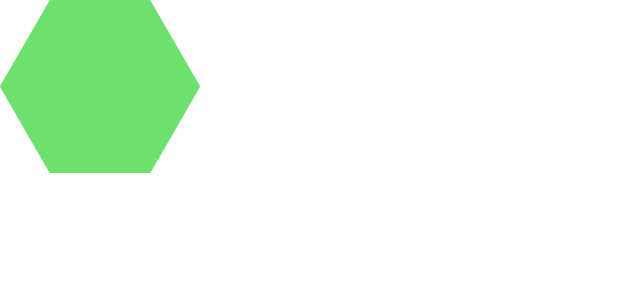
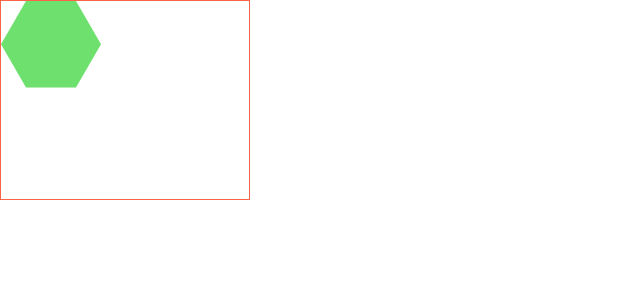
Before and after one commit to serge-st/ng-hex-2048-server, an Angular app: page / in a window 1280 px wide. Shown: the top 300 px of the page, without its empty margins (0-640 px from the left). Built offline with nearby package versions, Linux system fonts and the light colour scheme.

Commit message:
feat(grid): add width calculation

```diff
--- a/src/app/app.component.html
+++ b/src/app/app.component.html
@@ -1,4 +1,7 @@
 <main>
-  <app-grid [radius]="1"></app-grid>
+  <app-grid
+    [radius]="1"
+    [hexWidth]="100"
+  ></app-grid>
   <router-outlet></router-outlet>
 </main>
--- a/src/app/grid/grid.component.html
+++ b/src/app/grid/grid.component.html
@@ -1,11 +1,7 @@
-<div class="container">
-    <app-hexagon [hexWidth]="200" [coord]="{ q: -1, r: 0, s: 1 }"></app-hexagon>
-    <app-hexagon [hexWidth]="200" [coord]="{ q: 0, r: -1, s: 1 }"
-        style="left: 200px; top:var(--height)"
-    ></app-hexagon>
-    <!-- <app-hexagon [hexWidth]="200" [coord]="{ q: 1, r: -1, s: 0 }"></app-hexagon>
-    <app-hexagon [hexWidth]="200" [coord]="{ q: 0, r: 0, s: 0 }"></app-hexagon>
-    <app-hexagon [hexWidth]="200" [coord]="{ q: -1, r: 1, s: 0 }"></app-hexagon>
-    <app-hexagon [hexWidth]="200" [coord]="{ q: 0, r: 1, s: -1 }"></app-hexagon>
-    <app-hexagon [hexWidth]="200" [coord]="{ q: 1, r: 0, s: -1 }"></app-hexagon>     -->
+<div
+    class="container"
+    [style.--width]="styleVariables.width"
+    [style.--height]="styleVariables.height"
+>
+    <app-hexagon [hexWidth]="hexWidth" [coord]="{ q: 0, r: 0, s: 0 }"></app-hexagon>
 </div>
--- a/src/app/grid/grid.component.scss
+++ b/src/app/grid/grid.component.scss
@@ -1,5 +1,6 @@
 .container {
-    width: 100dvw;
-    height: 100dvh;
+    width: var(--width);
+    height: var(--height);
     position: relative;
+    border: 1px solid tomato;
 }
--- a/src/app/grid/grid.component.ts
+++ b/src/app/grid/grid.component.ts
@@ -1,6 +1,6 @@
-import { Component, Input } from '@angular/core';
+import { Component, Input, OnChanges, SimpleChanges } from '@angular/core';
 import { HexagonComponent } from '../hexagon/hexagon.component';
-import { HexCoord } from '../hexagon/hex-coord';
+import { StyleVariables } from '../hexagon/style-variables';
 
 @Component({
   selector: 'app-grid',
@@ -9,30 +9,33 @@
   templateUrl: './grid.component.html',
   styleUrl: './grid.component.scss'
 })
-export class GridComponent {
+export class GridComponent implements OnChanges {
   @Input({ required: true }) radius!: number;
+  @Input({ required: true }) hexWidth!: number;
 
-  hexLength(hex: HexCoord): number {
-    return (Math.abs(hex.q) + Math.abs(hex.r) + Math.abs(hex.s)) / 2;
+  gridWidth!: number;
+  gridHeight!: number;
+
+  setGridWidth(): void {
+    this.gridWidth = this.hexWidth + (this.hexWidth * 1.5 * this.radius)
   }
 
-  hexAdd(a: HexCoord, b: HexCoord): HexCoord {
-    return {
-      q: a.q + b.q,
-      r: a.r + b.r,
-      s: a.s + b.s,
-    }
+  styleVariables!: StyleVariables;
+
+  private getPixelString(value: number): string {
+    return value + 'px';
   }
 
-  hexSubtract(a: HexCoord, b: HexCoord): HexCoord {
-    return {
-      q: a.q - b.q,
-      r: a.r - b.r,
-      s: a.s - b.s
+  ngOnChanges(): void {
+    this.setGridWidth();
+
+    // MOCK VALUE
+    this.gridHeight = 200;
+
+    this.styleVariables = {
+      width: this.getPixelString(this.gridWidth),
+      height: this.getPixelString(this.gridHeight)
     }
-  }
 
-  hexDistance(a: HexCoord, b: HexCoord): number {
-    return this.hexLength(this.hexSubtract(a, b));
   }
 }
--- a/src/app/hexagon/hexagon.component.ts
+++ b/src/app/hexagon/hexagon.component.ts
@@ -14,8 +14,8 @@
 
   validateHexCoordinates() {
     if (this.coord.q + this.coord.r + this.coord.s !== 0) {
-      const badCoord = { q: this.coord.q, r: this.coord.r, s: this.coord.s };
-      throw new Error(`Invalid hex coordinates: ${badCoord} q + r + s must equal 0`);
+      const badCoord = JSON.stringify({ q: this.coord.q, r: this.coord.r, s: this.coord.s });
+      throw new Error(`Invalid hex coordinates: ${badCoord}; q + r + s must equal 0`);
     }
   }
 
```
